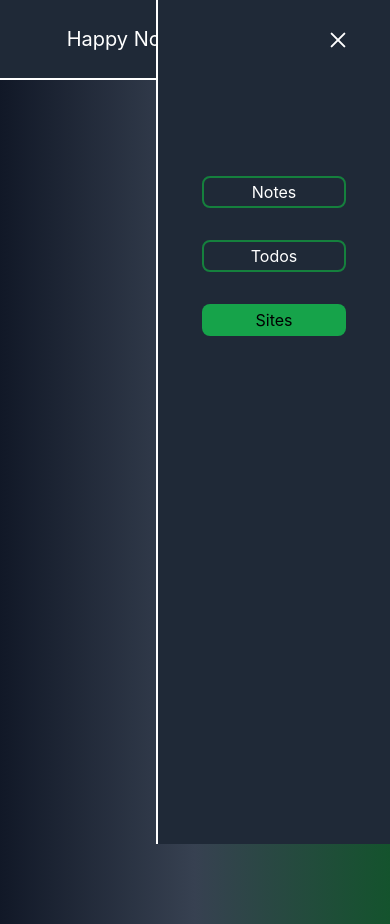
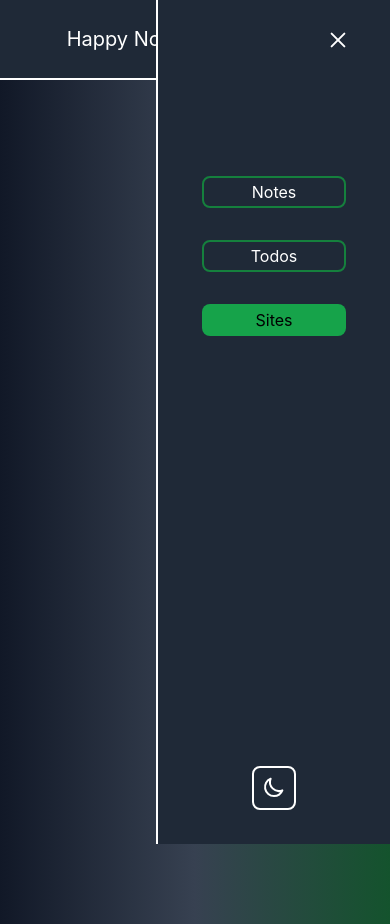
Before and after one commit to JayCodeGitHub/Happy-Notes, a React (Create React App) app in the folder client/: page /sites in a window 390 px wide. Both pictures are taken after a click on the button 338 px from the left and 39 px from the top of the page. Built offline with nearby package versions, Linux system fonts and the light colour scheme; grey boxes are pictures that could not be loaded.

Commit message:
Added DarkModeToggle to Mobile Navigation

```diff
--- a/client/src/DarkModeToggle/DarkModeToggle.tsx
+++ b/client/src/components/DarkModeToggle/DarkModeToggle.tsx
@@ -1,6 +1,6 @@
 import React from 'react'
 import { motion } from 'framer-motion'
-import useDarkMode from '../hooks/useDarkMode'
+import useDarkMode from '../../hooks/useDarkMode'
 
 const variants = {
   open: { y: -1 },
--- a/client/src/components/MobileMenu/MobileMenu.tsx
+++ b/client/src/components/MobileMenu/MobileMenu.tsx
@@ -2,6 +2,7 @@ import React from 'react'
 import { motion, useReducedMotion } from 'framer-motion'
 import NavLink from '../NavLink/NavLink'
 import { NavigationItems } from '../../assets/items/NavigationItems/NavigationItems'
+import DarkModeToggle from '../DarkModeToggle/DarkModeToggle'
 
 const variants = {
   open: { x: 0, display: 'flex' },
@@ -36,6 +37,11 @@ function MobileMenu({ isOpen, setIsOpenFalse }: MobileMenuProps) {
           </NavLink>
         ))}
       </div>
+      <div>
+        <div className=' w-full h-28 flex items-center justify-center'>
+          <DarkModeToggle />
+        </div>
+      </div>
     </motion.div>
   )
 }
--- a/client/src/components/Navigation/Navigation.tsx
+++ b/client/src/components/Navigation/Navigation.tsx
@@ -5,7 +5,7 @@ import Hamburger from '../Hamburger/Hamburger'
 import MobileMenu from '../MobileMenu/MobileMenu'
 import { useHamburger } from '../../hooks/useHamburger'
 import { NavigationItems } from '../../assets/items/NavigationItems/NavigationItems'
-import DarkModeToggle from '../../DarkModeToggle/DarkModeToggle'
+import DarkModeToggle from '../DarkModeToggle/DarkModeToggle'
 
 function Navigation() {
   const { isOpen, toggleNavigation, setIsOpenFalse } = useHamburger()
```
